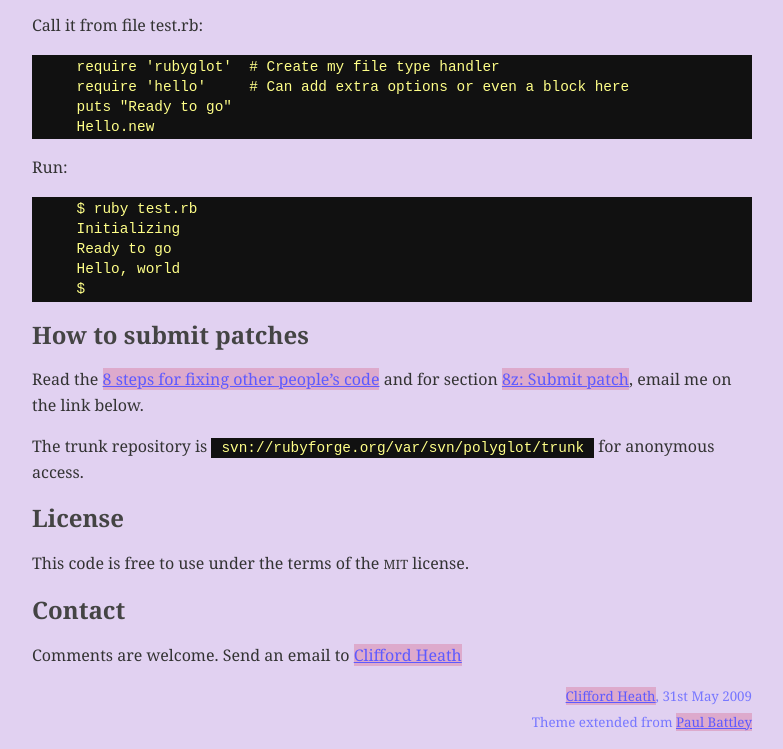
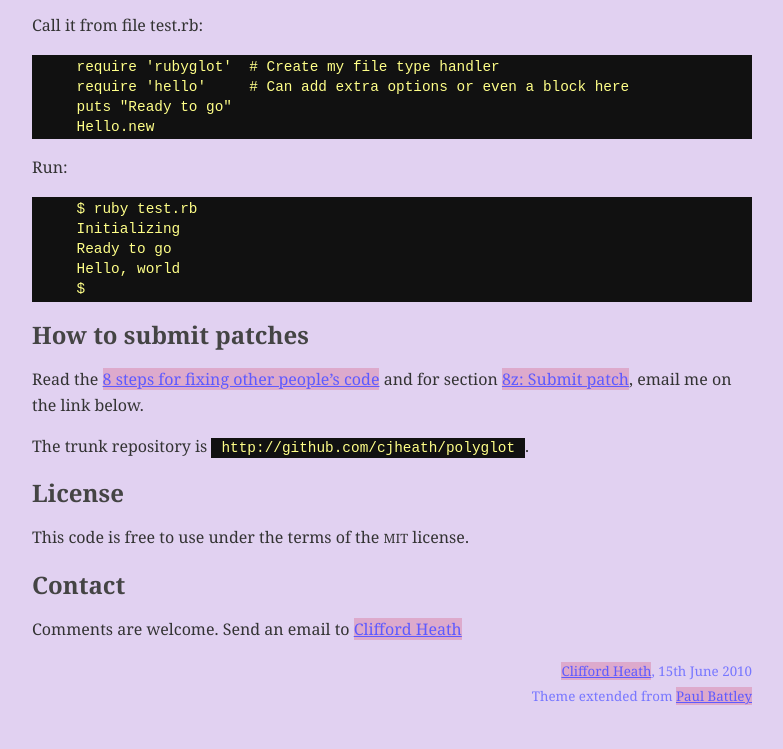
Before and after one commit to cjheath/polyglot, a plain HTML site: page website/index.html in a window 1280 px wide. Shown: the part 1122-1871 px from the top of the page, without its empty margins (248-1031 px from the left). After the commit the page ends 1845 px from the top, so only its background shows below. Drawn offline with Linux system fonts and the light colour scheme.

Commit message:
Updated homepage links

```diff
--- a/website/index.html
+++ b/website/index.html
@@ -87,13 +87,13 @@ a supported extension.</p>
 </pre>
 <h2>How to submit patches</h2>
 <p>Read the <a href="http://drnicwilliams.com/2007/06/01/8-steps-for-fixing-other-peoples-code/">8 steps for fixing other people&#8217;s code</a> and for section <a href="http://drnicwilliams.com/2007/06/01/8-steps-for-fixing-other-peoples-code/#8z-email">8z: Submit patch</a>, email me on the link below.</p>
-<p>The trunk repository is <code>svn://rubyforge.org/var/svn/polyglot/trunk</code> for anonymous access.</p>
+<p>The trunk repository is <code>http://github.com/cjheath/polyglot</code>.</p>
 <h2>License</h2>
 <p>This code is free to use under the terms of the <span class="caps">MIT</span> license.</p>
 <h2>Contact</h2>
-<p>Comments are welcome. Send an email to <a href="mailto:cjheath@rubyforge.org">Clifford Heath</a></p>
+<p>Comments are welcome. Send an email to <a href="http://github.com/cjheath">Clifford Heath</a></p>
     <p class="coda">
-      <a href="cjheath@rubyforge.org">Clifford Heath</a>, 31st May 2009<br>
+      <a href="cjheath@rubyforge.org">Clifford Heath</a>, 15th June 2010<br>
       Theme extended from <a href="http://rb2js.rubyforge.org/">Paul Battley</a>
     </p>
 </div>
```
Also changed, not shown: website/index.txt.
